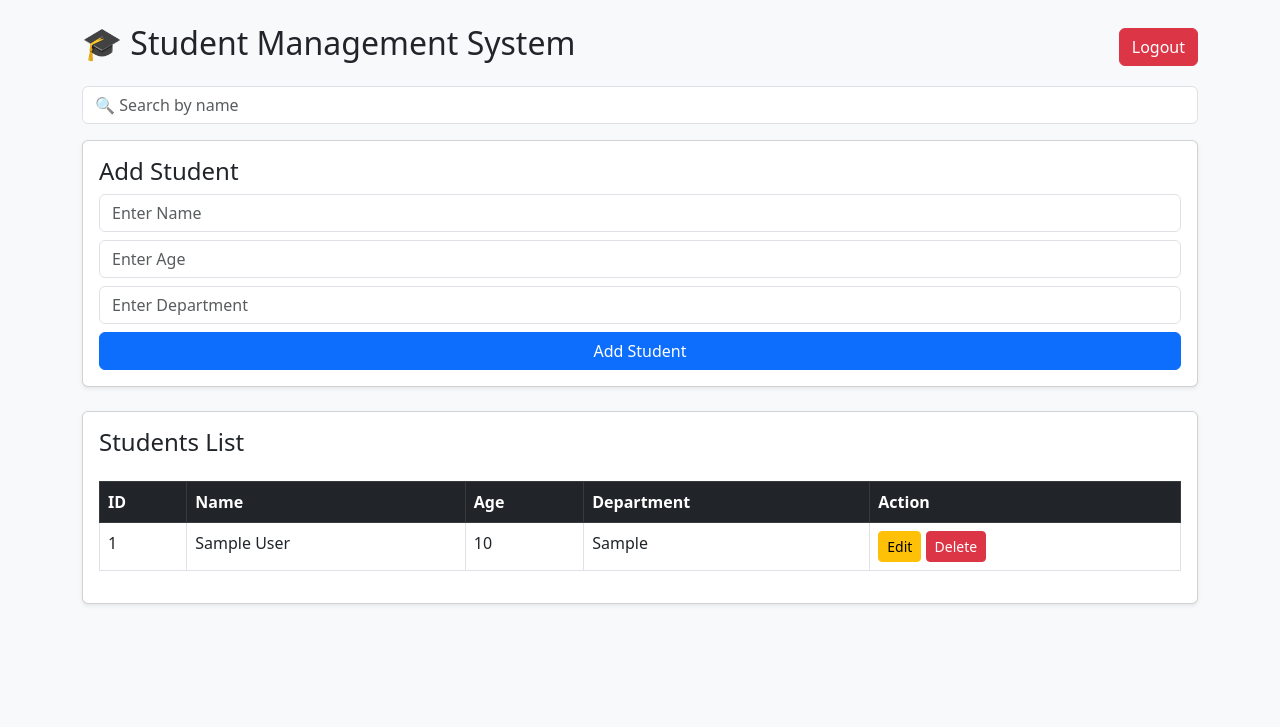
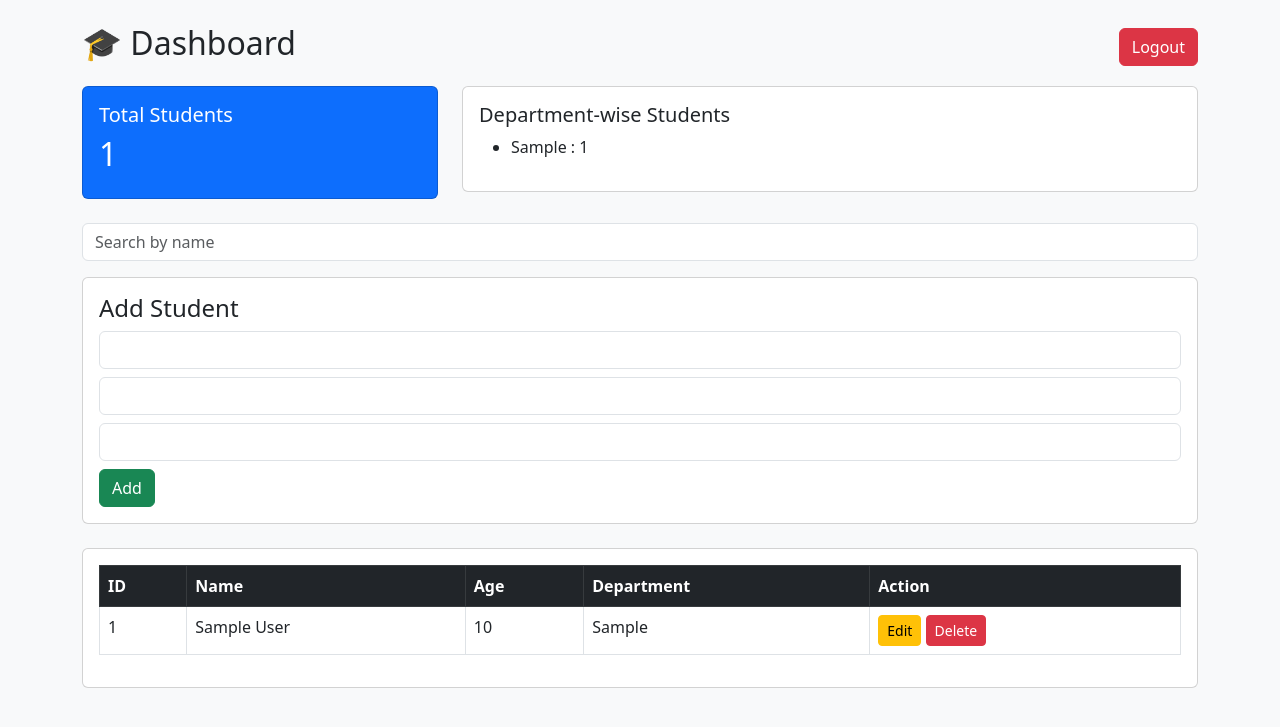
Before and after one commit to vijaymohalkar00-cmyk/student-management-system, a Flask app: page / in a window 1280 px wide. Shown: the top 727 px of the page. Run offline with Flask 3, Linux system fonts and the light colour scheme; the visitor is signed in with stand-in values (Sample User, id 1); tables that the repository leaves empty hold one stand-in row (values such as "Sample post").

Commit message:
index updated with login + UI

```diff
--- a/app.py
+++ b/app.py
@@ -3,7 +3,7 @@ import sqlite3
 import os
 
 app = Flask(__name__)
-app.secret_key = "secret123"   # session key
+app.secret_key = "secret123"
 
 # ---------- DATABASE ----------
 def connect():
@@ -46,7 +46,7 @@ def logout():
     session.pop('user', None)
     return redirect('/login')
 
-# ---------- HOME ----------
+# ---------- HOME + DASHBOARD ----------
 @app.route('/')
 def index():
     if 'user' not in session:
@@ -54,11 +54,22 @@ def index():
 
     conn = connect()
     cursor = conn.cursor()
+
+    # all students
     cursor.execute("SELECT * FROM students")
     students = cursor.fetchall()
+
+    # total count
+    cursor.execute("SELECT COUNT(*) FROM students")
+    total = cursor.fetchone()[0]
+
+    # department wise count
+    cursor.execute("SELECT department, COUNT(*) FROM students GROUP BY department")
+    dept_data = cursor.fetchall()
+
     conn.close()
 
-    return render_template("index.html", students=students)
+    return render_template("index.html", students=students, total=total, dept_data=dept_data)
 
 # ---------- ADD ----------
 @app.route('/add', methods=['POST'])
@@ -146,11 +157,8 @@ def search():
     students = cursor.fetchall()
     conn.close()
 
-    return render_template("index.html", students=students)
+    return render_template("index.html", students=students, total=len(students), dept_data=[])
 
 # ---------- RUN ----------
 if __name__ == '__main__':
-    app.run(
-        host='0.0.0.0',
-        port=int(os.environ.get('PORT', 5000))
-    )
+    app.run(host='0.0.0.0', port=int(os.environ.get('PORT', 5000)))
--- a/templates/index.html
+++ b/templates/index.html
@@ -1,7 +1,7 @@
 <!DOCTYPE html>
 <html>
 <head>
-    <title>Student Management System</title>
+    <title>Student Dashboard</title>
     <link href="https://cdn.jsdelivr.net/npm/bootstrap@5.3.0/dist/css/bootstrap.min.css" rel="stylesheet">
 </head>
 <body class="bg-light">
@@ -10,57 +10,72 @@
 
     <!-- HEADER -->
     <div class="d-flex justify-content-between align-items-center mb-3">
-        <h2>🎓 Student Management System</h2>
+        <h2>🎓 Dashboard</h2>
         <a href="/logout" class="btn btn-danger">Logout</a>
+    </div>
+
+    <!-- DASHBOARD -->
+    <div class="row mb-4">
+
+        <div class="col-md-4">
+            <div class="card text-white bg-primary p-3">
+                <h5>Total Students</h5>
+                <h2>{{ total }}</h2>
+            </div>
+        </div>
+
+        <div class="col-md-8">
+            <div class="card p-3">
+                <h5>Department-wise Students</h5>
+                <ul>
+                    {% for dept in dept_data %}
+                    <li>{{ dept[0] }} : {{ dept[1] }}</li>
+                    {% endfor %}
+                </ul>
+            </div>
+        </div>
+
     </div>
 
     <!-- SEARCH -->
     <form action="/search" method="POST" class="mb-3">
-        <input type="text" name="keyword" class="form-control" placeholder="🔍 Search by name">
+        <input type="text" name="keyword" class="form-control" placeholder="Search by name">
     </form>
 
-    <!-- ADD STUDENT -->
-    <div class="card p-3 mb-4 shadow-sm">
+    <!-- ADD -->
+    <div class="card p-3 mb-4">
         <h4>Add Student</h4>
         <form action="/add" method="POST">
-            <input class="form-control mb-2" type="text" name="name" placeholder="Enter Name" required>
-            <input class="form-control mb-2" type="number" name="age" placeholder="Enter Age" required>
-            <input class="form-control mb-2" type="text" name="department" placeholder="Enter Department" required>
-            <button class="btn btn-primary w-100">Add Student</button>
+            <input class="form-control mb-2" type="text" name="name" required>
+            <input class="form-control mb-2" type="number" name="age" required>
+            <input class="form-control mb-2" type="text" name="department" required>
+            <button class="btn btn-success">Add</button>
         </form>
     </div>
 
-    <!-- STUDENT TABLE -->
-    <div class="card p-3 shadow-sm">
-        <h4>Students List</h4>
-
-        <table class="table table-bordered table-hover mt-3">
-            <thead class="table-dark">
-                <tr>
+    <!-- TABLE -->
+    <div class="card p-3">
+        <table class="table table-bordered">
+            <tr class="table-dark">
                 <th>ID</th>
                 <th>Name</th>
                 <th>Age</th>
                 <th>Department</th>
                 <th>Action</th>
             </tr>
-            </thead>
 
-            <tbody>
-                {% for student in students %}
+            {% for s in students %}
             <tr>
-                    <td>{{ student[0] }}</td>
-                    <td>{{ student[1] }}</td>
-                    <td>{{ student[2] }}</td>
-                    <td>{{ student[3] }}</td>
+                <td>{{ s[0] }}</td>
+                <td>{{ s[1] }}</td>
+                <td>{{ s[2] }}</td>
+                <td>{{ s[3] }}</td>
                 <td>
-                        <a href="/edit/{{ student[0] }}" class="btn btn-warning btn-sm">Edit</a>
-                        <a href="/delete/{{ student[0] }}" class="btn btn-danger btn-sm"
-                           onclick="return confirm('Are you sure?')">Delete</a>
+                    <a href="/edit/{{ s[0] }}" class="btn btn-warning btn-sm">Edit</a>
+                    <a href="/delete/{{ s[0] }}" class="btn btn-danger btn-sm">Delete</a>
                 </td>
             </tr>
             {% endfor %}
-            </tbody>
-
         </table>
     </div>
 
```
Lines whose indentation alone changed are shown as unchanged.
